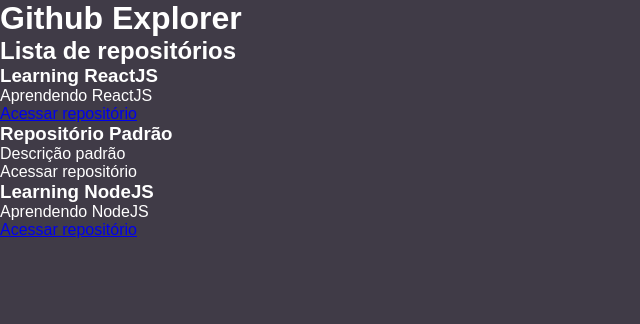
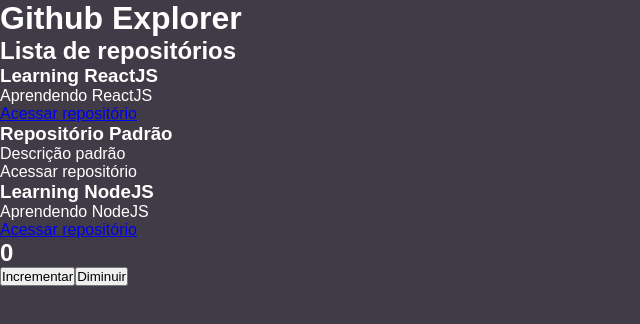
Before and after one commit to thayssn/ignite-reactjs, a React app: page / in a window 1280 px wide. Shown: the top 324 px of the page, without its empty margins (0-640 px from the left). Built offline with nearby package versions, Linux system fonts and the light colour scheme.

Commit message:
Parte 2 - Conceitos Importantes - Estado do componente

```diff
--- a/src/App.jsx
+++ b/src/App.jsx
@@ -1,11 +1,13 @@
 import React from 'react';
 import './styles/global.scss';
 
-import RepositoryList from './components/RepositoryList';
+import { Counter } from './components/Counter';
+import { RepositoryList } from './components/RepositoryList';
 
 export function App(){
     return <>
         <h1>Github Explorer</h1>
         <RepositoryList />
+        <Counter/>
     </>
 }
--- /dev/null
+++ b/src/components/Counter.jsx
@@ -0,0 +1,22 @@
+import React, { useState } from 'react';
+
+export function Counter() {
+    const [ counter, setCounter ] = useState(0);
+
+    function increment(){
+        setCounter(counter + 1);
+    }
+
+    function decrement(){
+        if(counter > 0)
+            setCounter(counter - 1);
+    }
+
+    return (
+        <div>
+            <h2>{counter}</h2>
+            <button type="button" onClick={increment}>Incrementar</button>
+            <button type="button" onClick={decrement}>Diminuir</button>
+        </div>
+    )
+}
--- a/src/components/RepositoryItem.jsx
+++ b/src/components/RepositoryItem.jsx
@@ -1,6 +1,6 @@
 import React from 'react';
 
-export default function RepositoryItem( { repository }){
+export function RepositoryItem( { repository }){
     return (
         <li>
             <h3>{ repository?.name ?? 'Repositório Padrão' }</h3>
--- a/src/components/RepositoryList.jsx
+++ b/src/components/RepositoryList.jsx
@@ -1,7 +1,7 @@
 import React from 'react';
-import RepositoryItem from './RepositoryItem';
+import { RepositoryItem } from './RepositoryItem';
 
-export default function RepositoryList(){
+export function RepositoryList(){
     return (
         <section className="repository-list">
             <h2>Lista de repositórios</h2>
```
